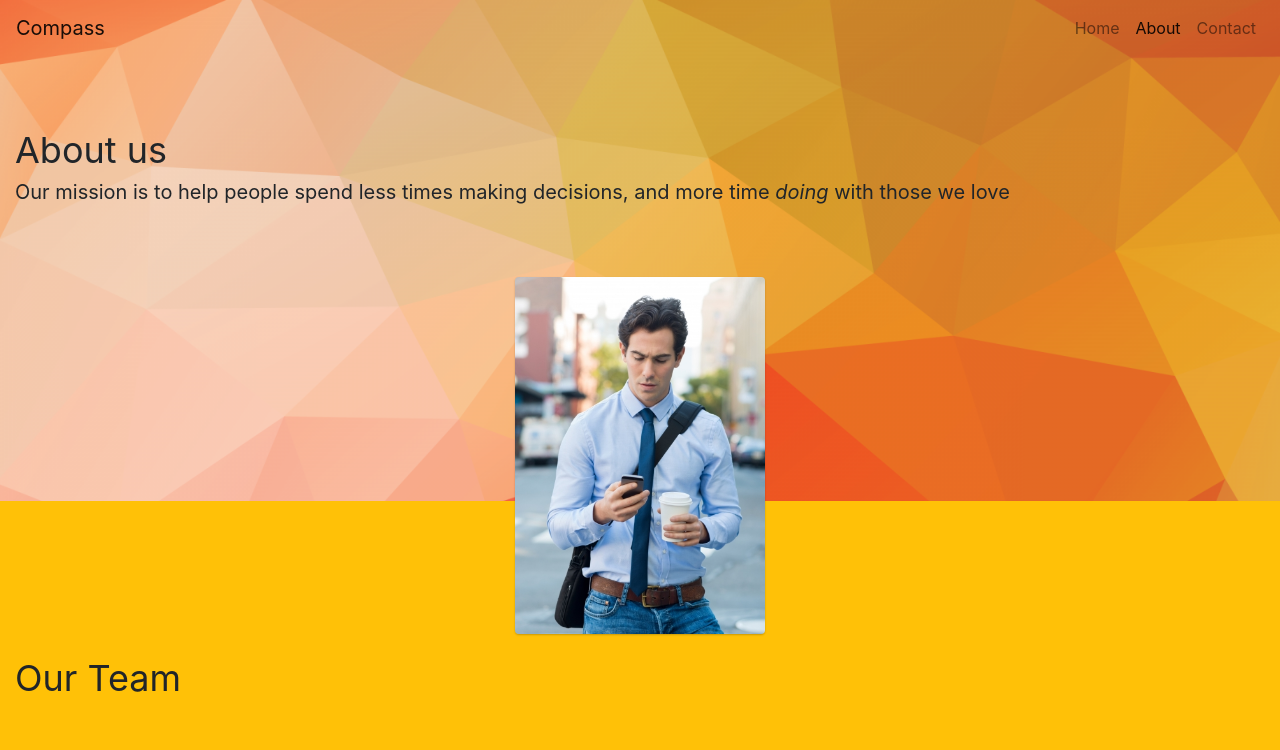
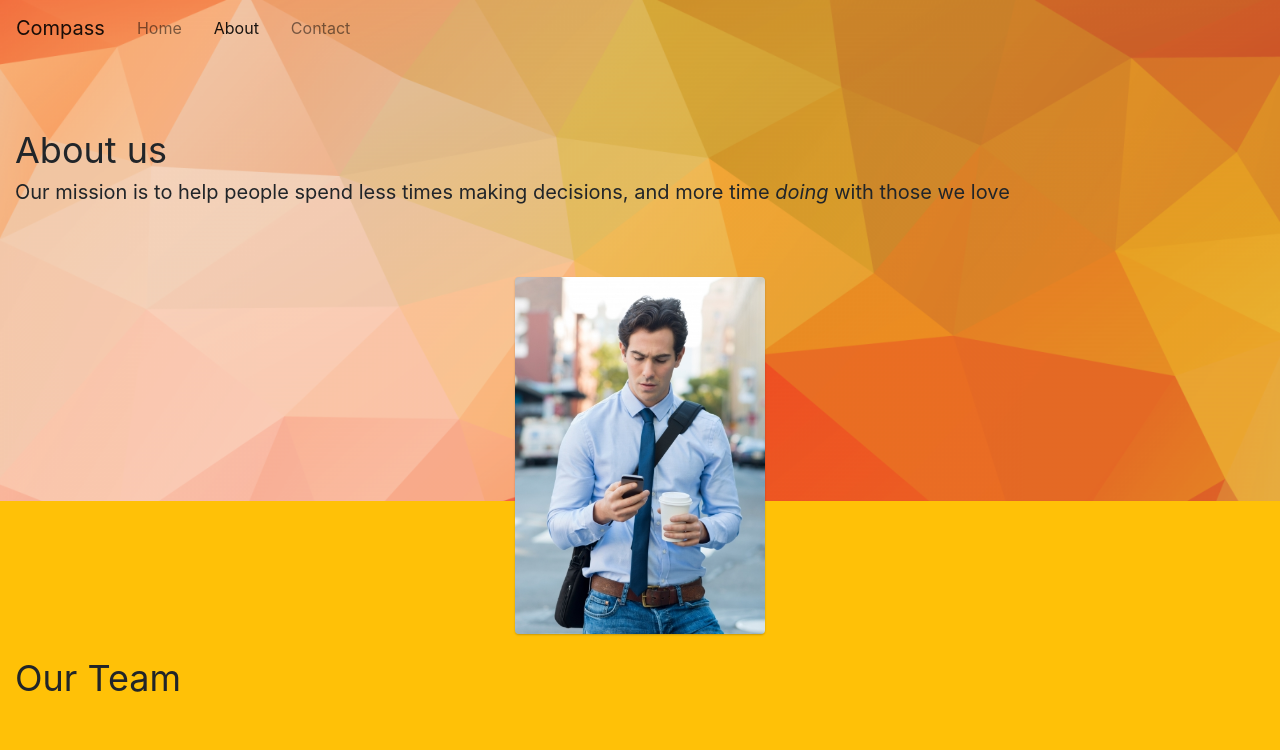
Before and after one commit to burninggun/compass, a website: page client/about.html in a window 1280 px wide. Shown: the top 750 px of the page. Drawn offline with nearby package versions, Linux system fonts and the light colour scheme.

```diff
--- a/client/about.html
+++ b/client/about.html
@@ -20,15 +20,15 @@
         <button class="navbar-toggler" type="button" data-toggle="collapse" data-target="#navbarNav" aria-controls="navbarNav" aria-expanded="false" aria-label="Toggle navigation">
             <span class="navbar-toggler-icon"></span>
         </button>
-        <div class="collapse navbar-collapse flex-row-reverse" id="navbarNav">
-            <ul class="navbar-nav">
-                <li class="nav-item">
+        <div class="collapse navbar-collapse" id="navbarNav">
+            <ul class="navbar-nav float-right flex-row">
+                <li class="nav-item mx-2">
                     <a class="nav-link" href="/">Home</a>
                 </li>
-                <li class="nav-item active">
+                <li class="nav-item mx-2  active">
                     <a class="nav-link" href="/about">About <span class="sr-only">(current)</span></a>
                 </li>
-                <li class="nav-item">
+                <li class="nav-item mx-2">
                     <a class="nav-link" href="/how">Contact</a>
                 </li>
             </ul>
```
Also changed, not shown: client/index.html (+5 -5 lines).
